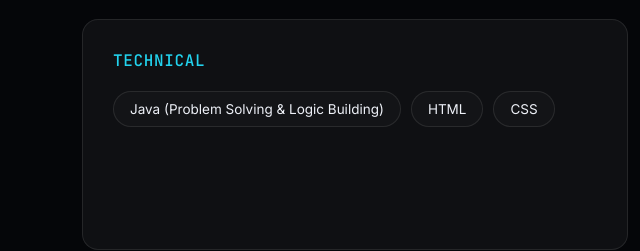
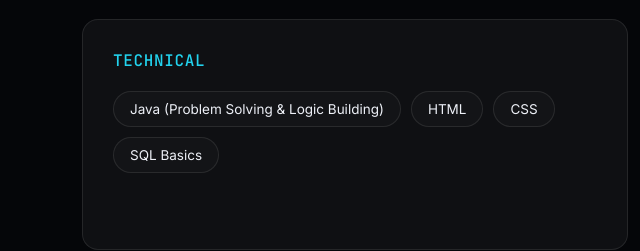
Before and after one commit to nawaz44-design/Portfolio, a plain HTML site: page index.html in a window 1280 px wide. Shown: the part 2380-2631 px from the top of the page, 0-640 px from the left. Drawn offline with nearby package versions, Linux system fonts and the light colour scheme; animation ran at ten frames a second.

Commit message:
Add SQL Basics chip to skill row

```diff
--- a/index.html
+++ b/index.html
@@ -441,6 +441,7 @@ footer{
           <span class="chip">Java (Problem Solving &amp; Logic Building)</span>
           <span class="chip">HTML</span>
           <span class="chip">CSS</span>
+          <span class="chip">SQL Basics</span>
         </div>
       </div>
       <div class="skill-panel">
```
